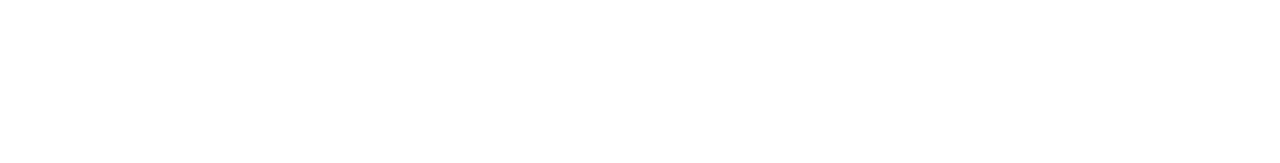
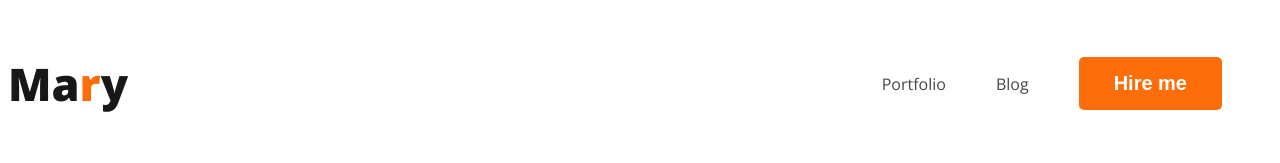
Before and after one commit to Abrar-0/web-dev-m1-mod5, a plain HTML site: page index.html in a window 1280 px wide. Drawn offline with nearby package versions, Linux system fonts and the light colour scheme.

Commit message:
progress

```diff
--- a/index.html
+++ b/index.html
@@ -4,8 +4,23 @@
     <meta charset="UTF-8">
     <meta name="viewport" content="width=device-width, initial-scale=1.0">
     <title>Web Developer Portfolio</title>
+    <link rel="preconnect" href="https://fonts.googleapis.com">
+<link rel="preconnect" href="https://fonts.gstatic.com" crossorigin>
+<link href="https://fonts.googleapis.com/css2?family=Open+Sans:wght@400;700;800&display=swap" rel="stylesheet">
+    <link rel="stylesheet" href="styles/portfolio.css" >
 </head>
 <body>
-
+    <header>
+        <nav>
+            <H3 class="nav-title">Ma<span class="text-primary">r</span>y</H3>
+            <ul>
+                <li><a href="">Portfolio</a></li>
+                <li><a href="">Blog</a></li>
+                <li><button class="btn-primary">Hire me</button></li>
+            </ul>
+        </nav>
+    </header>
+    <main></main>
+    <footer></footer>
 </body>
 </html>
--- /dev/null
+++ b/styles/portfolio.css
@@ -0,0 +1,41 @@
+
+/* common shared styles */
+body{
+    font-family: 'Open Sans', sans-serif;
+}
+.text-primary{
+    color: #FD6E0A;
+}
+.btn-primary{
+    border-radius: 5px;
+    background: #FD6E0A;
+    border: 0;
+    font-size: 20px;
+    color: white;
+    font-weight: 700;
+    padding: 15px 35px;
+}
+/* nav */
+nav{
+    display: flex;
+    justify-content: space-between;
+    align-items: center;
+}
+.nav-title{
+    color: #181818;
+font-size: 45px;
+font-weight: 800;
+}
+
+ nav > ul{
+    display: flex;
+    align-items: center;
+ }
+  nav li{
+    list-style:none ;
+    margin-right: 50px;
+ }
+ nav a{
+    text-decoration: none;
+    color:#474747
+ }
```
Also changed, not shown: images/developer.png (added), images/hardy.png (added), images/header_bg.png (added), images/icons/facebook.png (added), images/icons/insta.png (added), images/icons/js.png (added), images/icons/mongo.png (added), images/icons/nodejs.png (added), images/icons/react.png (added), images/icons/twitter.png (added).
